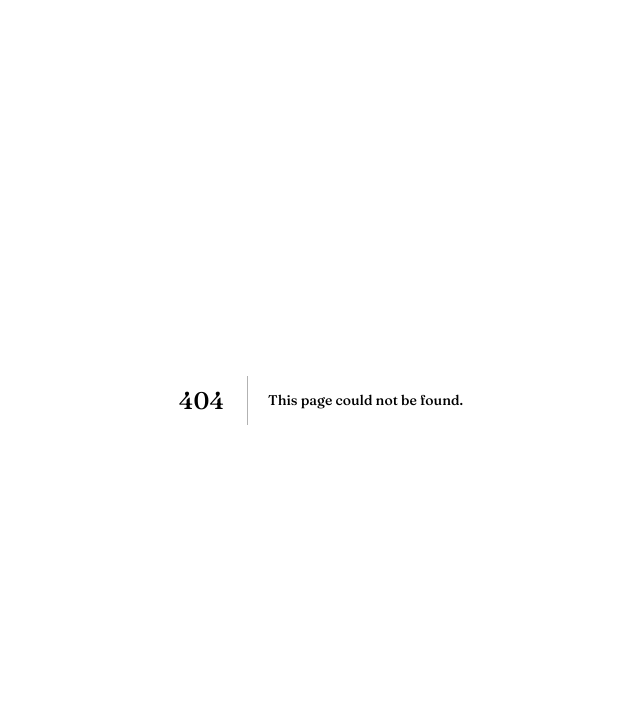
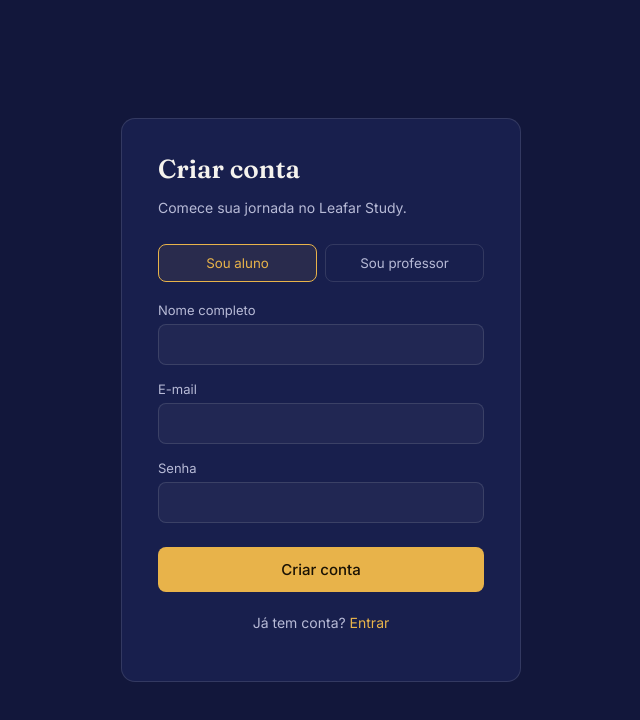
Before and after one commit to rafaelgbravo88-oss/leafar-study, a Next.js app: page /cadastro in a window 1280 px wide. Before the commit this address had no page. Shown: the top 720 px of the page, without its empty margins (319-959 px from the left). Built offline with nearby package versions, Linux system fonts and the light colour scheme; no server answers.

Commit message:
Create page.js

```diff
--- /dev/null
+++ b/app/cadastro/page.js
@@ -0,0 +1,83 @@
+"use client";
+
+import { useState } from "react";
+import Link from "next/link";
+import { useRouter } from "next/navigation";
+import { supabase } from "@/lib/supabaseClient";
+
+export default function Cadastro() {
+  const router = useRouter();
+  const [papel, setPapel] = useState("aluno");
+  const [nome, setNome] = useState("");
+  const [email, setEmail] = useState("");
+  const [senha, setSenha] = useState("");
+  const [carregando, setCarregando] = useState(false);
+  const [mensagem, setMensagem] = useState(null);
+
+  async function handleSubmit(e) {
+    e.preventDefault();
+    setCarregando(true);
+    setMensagem(null);
+
+    const { error } = await supabase.auth.signUp({
+      email,
+      password: senha,
+      options: { data: { nome, papel } },
+    });
+
+    if (error) {
+      setMensagem({ tipo: "error", texto: error.message });
+      setCarregando(false);
+      return;
+    }
+
+    setMensagem({
+      tipo: "success",
+      texto: "Conta criada! Verifique seu e-mail para confirmar o acesso.",
+    });
+    setCarregando(false);
+    setTimeout(() => router.push("/login"), 2000);
+  }
+
+  return (
+    <main className="auth-page">
+      <div className="auth-card">
+        <h1>Criar conta</h1>
+        <p className="sub">Comece sua jornada no Leafar Study.</p>
+
+        <div className="role-toggle">
+          <button type="button" aria-pressed={papel === "aluno"} onClick={() => setPapel("aluno")}>
+            Sou aluno
+          </button>
+          <button type="button" aria-pressed={papel === "professor"} onClick={() => setPapel("professor")}>
+            Sou professor
+          </button>
+        </div>
+
+        <form onSubmit={handleSubmit}>
+          <div className="field">
+            <label htmlFor="nome">Nome completo</label>
+            <input id="nome" value={nome} onChange={(e) => setNome(e.target.value)} required />
+          </div>
+          <div className="field">
+            <label htmlFor="email">E-mail</label>
+            <input id="email" type="email" value={email} onChange={(e) => setEmail(e.target.value)} required />
+          </div>
+          <div className="field">
+            <label htmlFor="senha">Senha</label>
+            <input id="senha" type="password" minLength={6} value={senha} onChange={(e) => setSenha(e.target.value)} required />
+          </div>
+          <button type="submit" className="btn btn-primary auth-submit" disabled={carregando}>
+            {carregando ? "Criando conta..." : "Criar conta"}
+          </button>
+        </form>
+
+        {mensagem && <p className={`auth-message ${mensagem.tipo}`}>{mensagem.texto}</p>}
+
+        <p className="auth-switch">
+          Já tem conta? <Link href="/login">Entrar</Link>
+        </p>
+      </div>
+    </main>
+  );
+}
```
